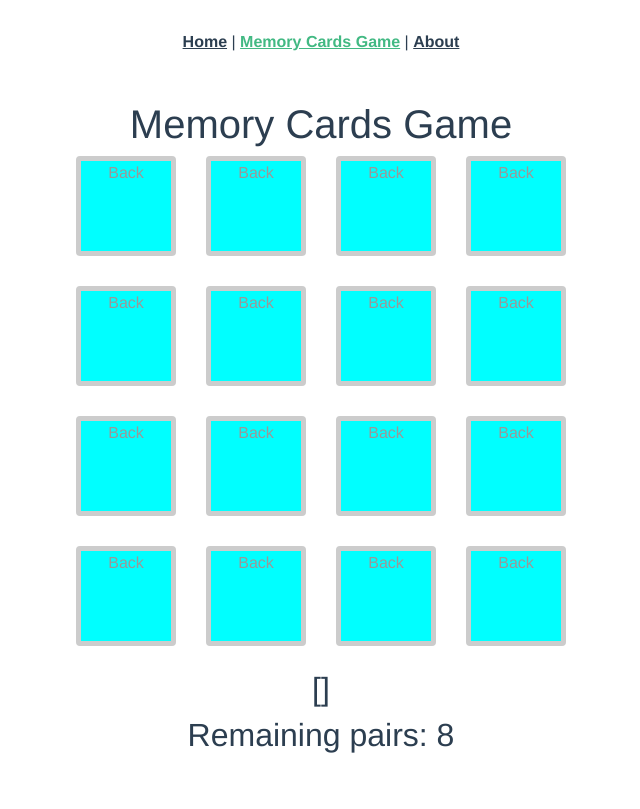
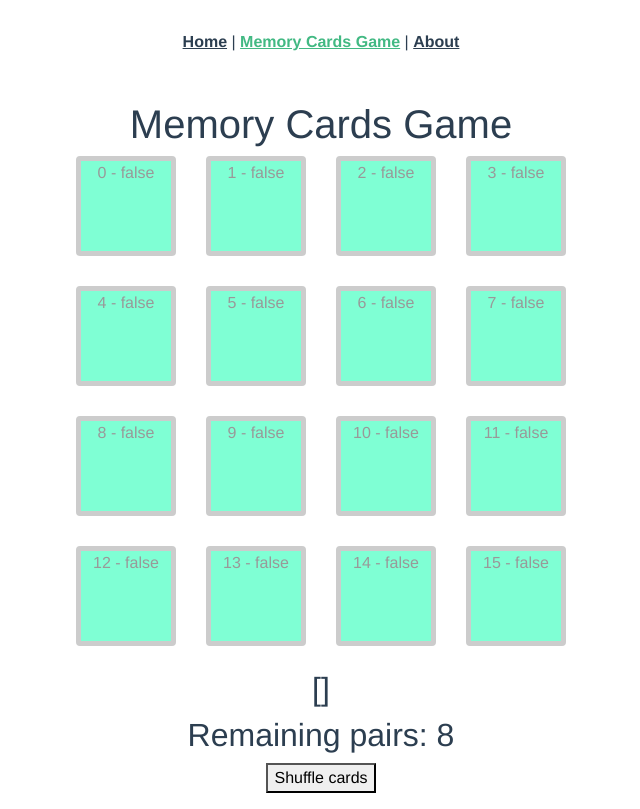
Before and after one commit to elo-tnt1130/memory_game_vue, a Vue app: page /memory_cards_game in a window 1280 px wide. Shown: the whole page, without its empty margins (319-959 px from the left). Built offline with nearby package versions, Linux system fonts and the light colour scheme.

Commit message:
Add shuffle function with lodash

```diff
--- a/src/views/MemoryCards.vue
+++ b/src/views/MemoryCards.vue
@@ -16,12 +16,15 @@
     <br />
     <h2>{{ userSelection }}</h2>
     <h2>{{ status }}</h2>
+
+    <button @click="shuffleCards">Shuffle cards</button>
   </div>
 </template>
 
 <script>
 import { computed, ref, watch } from "vue";
 import Card from "../components/Card";
+import _ from "lodash";
 
 export default {
   name: "memoryCards",
@@ -33,13 +36,14 @@
     const cardList = ref([]);
     const status = computed(() => {
       if (remainingPairs.value === 0) {
-        return "Player wins!"
+        return "Player wins!";
       } else {
-        return `Remaining pairs: ${remainingPairs.value}`
+        return `Remaining pairs: ${remainingPairs.value}`;
       }
     });
 
     // remainingPairs uses computed of card.vue with a callback function
+    // en interne (transparent pour l'utilisateur)
     const remainingPairs = computed(() => {
       const remainingCards = cardList.value.filter(
         (card) => card.matched === false
@@ -48,11 +52,17 @@
       return remainingCards / 2;
     });
 
+    // add a shuffle method
+    const shuffleCards = () => {
+      cardList.value = _.shuffle(cardList.value);
+    };
+
     for (let i = 0; i < 16; i++) {
       cardList.value.push({
-        // value: i,
-        value: 8,
-        visible: false,
+        value: i,
+        // value: 8,
+        // visible: false,
+        visible: true,
         position: i,
         matched: false,
       });
@@ -98,6 +108,7 @@
       flipCard,
       userSelection,
       status,
+      shuffleCards,
     };
   },
 };
```
